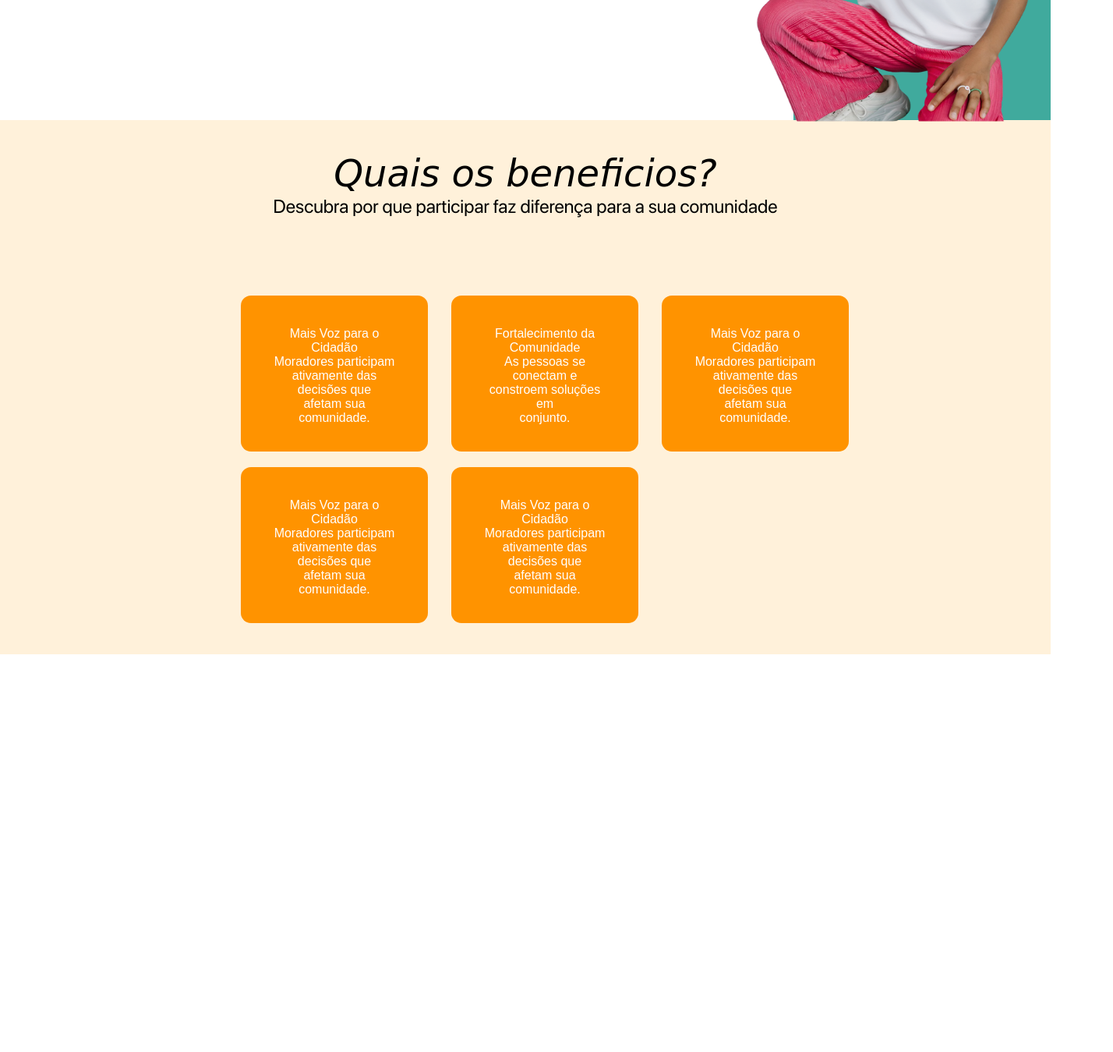
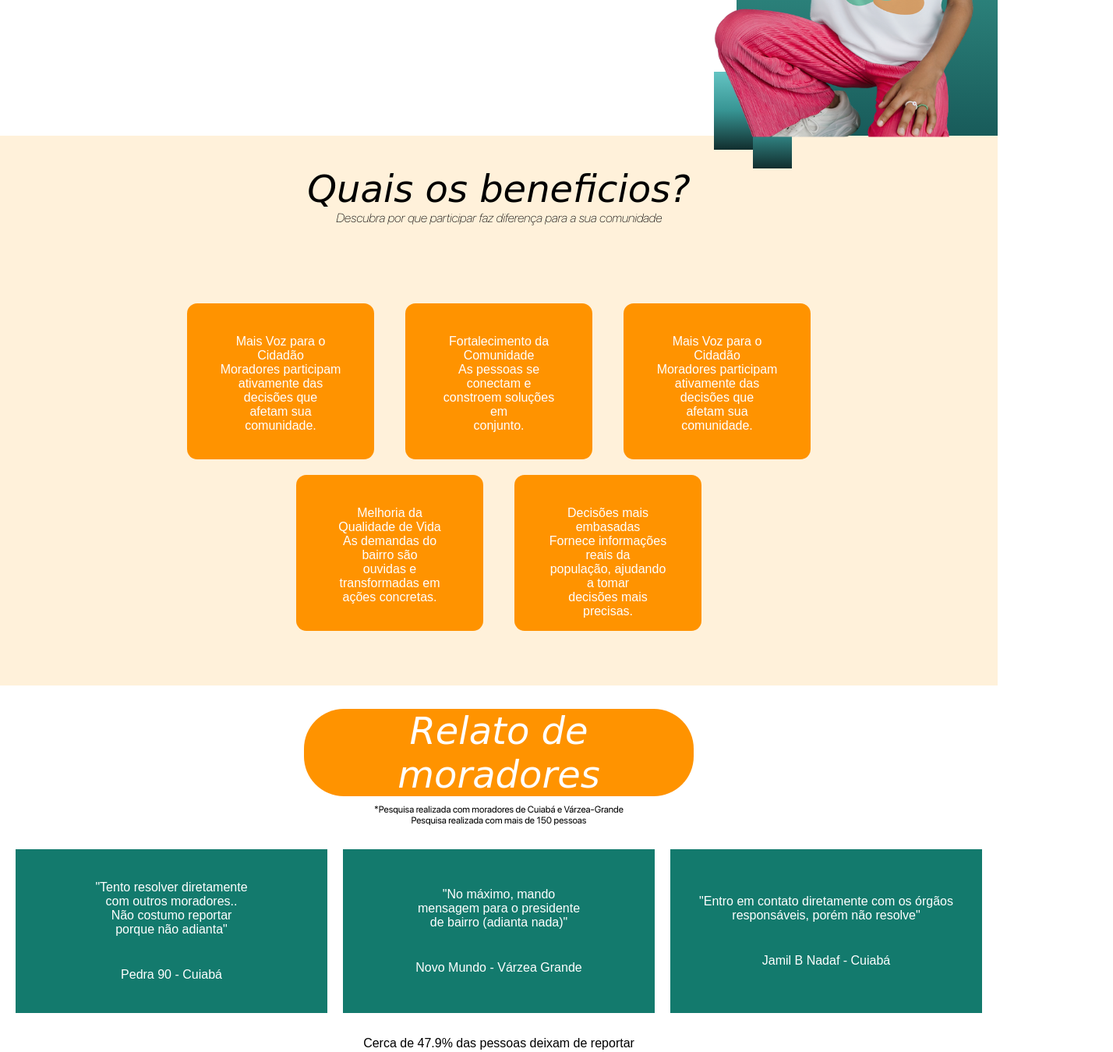
Before and after one commit to laramaia/landing-vivabairro, a plain HTML site: page index.html in a window 1280 px wide. Shown: the part 1451-2800 px from the top of the page at 78% size, 1428 px wide, since content can reach past the window. Before the commit the page ends 2290 px from the top, so only its background shows below. Drawn offline with Linux system fonts and the light colour scheme; files whose address does not match are found by name; a web font is replaced by a local one.

Commit message:
cria section relatos e pasta css

```diff
--- a/style.css
+++ b/css/style.css
@@ -24,7 +24,6 @@
 
 body {
     font-family: "SF Pro", sans-serif;
-    width: 1348px;
     overflow-x: hidden;
 }
 
@@ -38,6 +37,7 @@ h1 {
 .menu img {
     width: 70px;
     height: 70px;
+    padding: 10px;
 }
 
 .menu {
@@ -190,6 +190,33 @@ button:hover {
 #objetivo {
     display: flex;
     padding-top: 90px;
+    position: relative;
+}
+
+.elemento-laranja {
+    width: 200px;
+    height: 200px;
+    position: absolute;
+    z-index: 1;
+    left: 76%;
+    top: 9.5%;
+}
+
+.retangulo-menor {
+    width: 50px;
+    height: 100px;
+    background-image: linear-gradient(#64C4C3, #379493, #112E2E);
+    position: absolute;
+}
+
+.retangulo-menor:nth-of-type(2) {
+   top: 90%;
+   left: 75.5%;
+}
+
+.retangulo-menor:nth-of-type(3) {
+   top: 86%;
+   left: 71.6%;
 }
 
 .o-que-e {
@@ -209,9 +236,10 @@ button:hover {
 }
 
 .resumo-imagem {
+    background-image: linear-gradient(#40AA9D, #185B5A);
     background-color: #40AA9D; /*40AA9D e 185B5A*/
     height: 370px;
-    width: 330px;
+    width: 335px;
     margin-top: 120px;
 }
 
@@ -230,10 +258,11 @@ button:hover {
 
 .resumo-imagem img {
     height: 480px;
-    width: 400px;
+    width: 380px;
     position: relative;
     top: -29%;
-    right: 70px;
+    right: 50px;
+    z-index: 2;
 }
 
 #beneficios {
@@ -241,16 +270,14 @@ button:hover {
     flex-wrap: wrap;
     justify-content: center;
     text-align: center;
-    padding: 40px;
+    padding: 40px 40px 70px 40px;
     background-color: #FFF1DA;
     gap: 100px;
 }
 
-.grade {
-    display: grid;
-    grid-template-columns: repeat(3, 190px);
-    justify-content: center;
-    gap: 20px 80px; /* vertical | horizontal */
+#beneficios h2 {
+    font-weight: 100;
+    font-size: 16px;
 }
 
 .beneficio-fundo {
@@ -261,3 +288,59 @@ button:hover {
     color: white;
     border-radius: 13px;
 }
+
+.grade-beneficios {
+    display: flex;
+    flex-wrap: wrap;
+    justify-content: center;
+    gap: 20px 40px; /* vertical | horizontal */
+    position: relative;
+    width: 900px;
+}
+
+#relatos {
+    display: flex;
+    flex-direction: column;
+    align-items: center;
+    padding: 30px;
+    text-align: center;
+    gap: 30px;
+}
+
+#relatos h1 {
+    background-color: #FF9300;
+    color: white;
+    width: 500px;
+    border-radius: 51px;
+}
+
+#relatos h2 {
+    font-size: 12px;
+}
+
+.apresentacao-relatos {
+    display: flex;
+    flex-direction: column;
+    gap: 10px;
+}
+
+.conjunto-relatos {
+    display: grid;
+    grid-template-columns: repeat(3, 1fr);
+    gap: 20px;
+}
+
+.caixa-relato {
+    color: white;
+    display: flex;
+    flex-direction: column;
+    width: 340px;
+    background-color: #137A6D;
+    padding: 30px;
+    height: 150px;
+    justify-content: center;
+}
+
+.caixa-relato p:first-child {
+    margin-bottom: 40px;
+}
--- a/index.html
+++ b/index.html
@@ -4,7 +4,7 @@
     <meta charset="UTF-8">
     <meta name="viewport" content="width=device-width, initial-scale=1.0">
     <title>Conheça o Viva Bairro</title>
-    <link rel="stylesheet" href="style.css">
+    <link rel="stylesheet" href="css/style.css">
     <link href="https://fonts.googleapis.com/css2?family=Shadows+Into+Light+Two&display=swap" rel="stylesheet">
     <link rel="shortcut icon" href="img/favicon.png" type="image/x-icon">
 </head>
@@ -57,6 +57,9 @@
                 </div>
             </div>
 
+            <div class="retangulo-menor"></div>
+            <div class="retangulo-menor"></div>
+            <img src="img/elemento-laranja.png" alt="Elemento laranja" class="elemento-laranja">
             <div class="resumo-imagem">
                 <img src="img/garota-com-lupa.png" alt="Garota com lupa">
             </div>
@@ -67,7 +70,7 @@
                 <h1>Quais os beneficios?</h1>
                 <h2>Descubra por que participar faz diferença para a sua comunidade</h2>
             </div>
-            <div class="grade">
+            <div class="grade-beneficios">
                 <div class="beneficio-fundo">
                     <p>Mais Voz para o Cidadão</p>
                     <p>Moradores participam<br>ativamente das decisões que<br>afetam sua comunidade.</p>
@@ -81,15 +84,39 @@
                     <p>Moradores participam<br>ativamente das decisões que<br>afetam sua comunidade.</p>
                 </div>
                 <div class="beneficio-fundo">
-                    <p>Mais Voz para o Cidadão</p>
-                    <p>Moradores participam<br>ativamente das decisões que<br>afetam sua comunidade.</p>
+                    <p>Melhoria da<br>Qualidade de Vida</p>
+                    <p>As demandas do bairro são<br>ouvidas e transformadas em<br>ações concretas.</p>
                 </div>
                 <div class="beneficio-fundo">
-                    <p>Mais Voz para o Cidadão</p>
-                    <p>Moradores participam<br>ativamente das decisões que<br>afetam sua comunidade.</p>
+                    <p>Decisões mais<br>embasadas</p>
+                    <p>Fornece informações reais da<br>população, ajudando a tomar<br>decisões mais precisas.</p>
                 </div>
             </div>
         </section>
+
+        <section id="relatos">
+            <div class="apresentacao-relatos">
+                <h1>Relato de moradores</h1>
+                <h2>*Pesquisa realizada com moradores de Cuiabá e Várzea-Grande<br>Pesquisa realizada com mais de 150 pessoas</h2>
+            </div>
+            <div class="conjunto-relatos">
+                <div class="caixa-relato">
+                    <p>"Tento resolver diretamente<br>com outros moradores..<br>Não costumo reportar<br>porque não adianta"</p>
+                    <p>Pedra 90 - Cuiabá</p>
+                </div>
+                <div class="caixa-relato">
+                    <p>"No máximo, mando<br>mensagem para o presidente<br>de bairro (adianta nada)"</p>
+                    <p>Novo Mundo - Várzea Grande</p>
+                </div>
+                <div class="caixa-relato">
+                    <p>"Entro em contato diretamente com os órgãos responsáveis, porém não resolve"</p>
+                    <p>Jamil B Nadaf - Cuiabá</p>
+                </div>
+            </div>
+            <p>Cerca de 47.9% das pessoas deixam de reportar<br>problemas porque acreditam que nada será resolvido.</p>
+        </section>
+
+        <section id="equipe"></section>
     </main>
 </body>
 </html>
```
Also changed, not shown: css/responsive.css (added), img/elemento-laranja.png (added).
